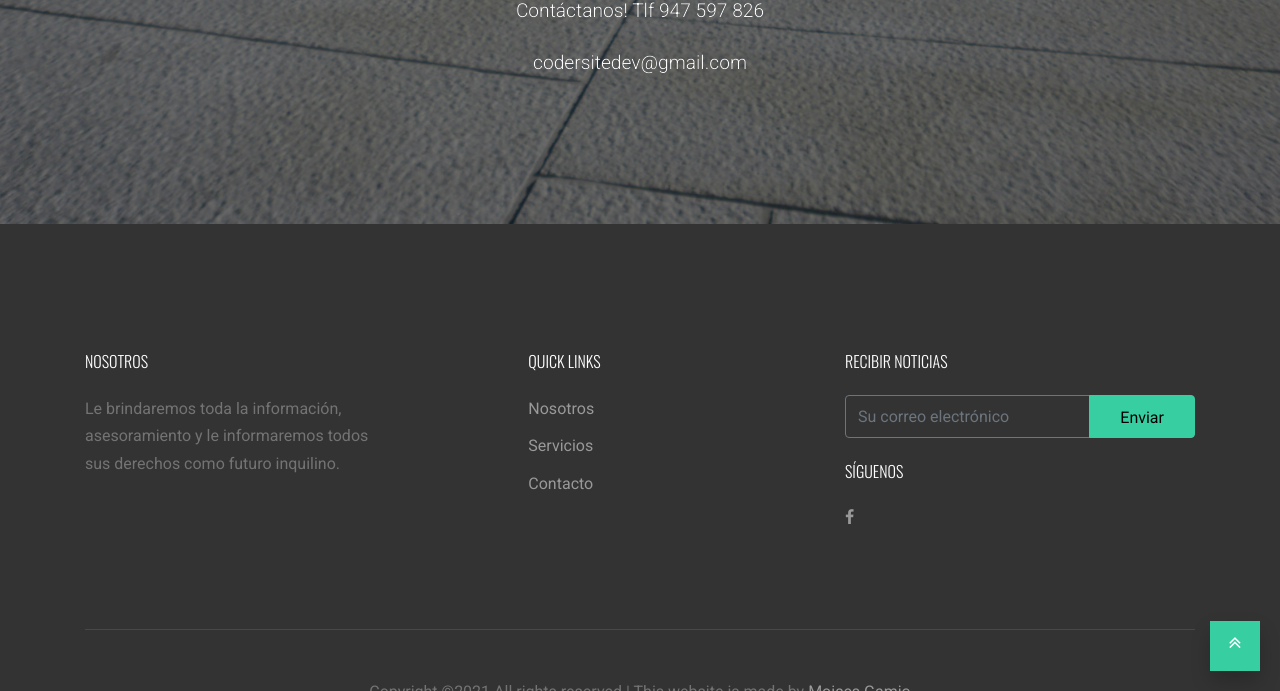
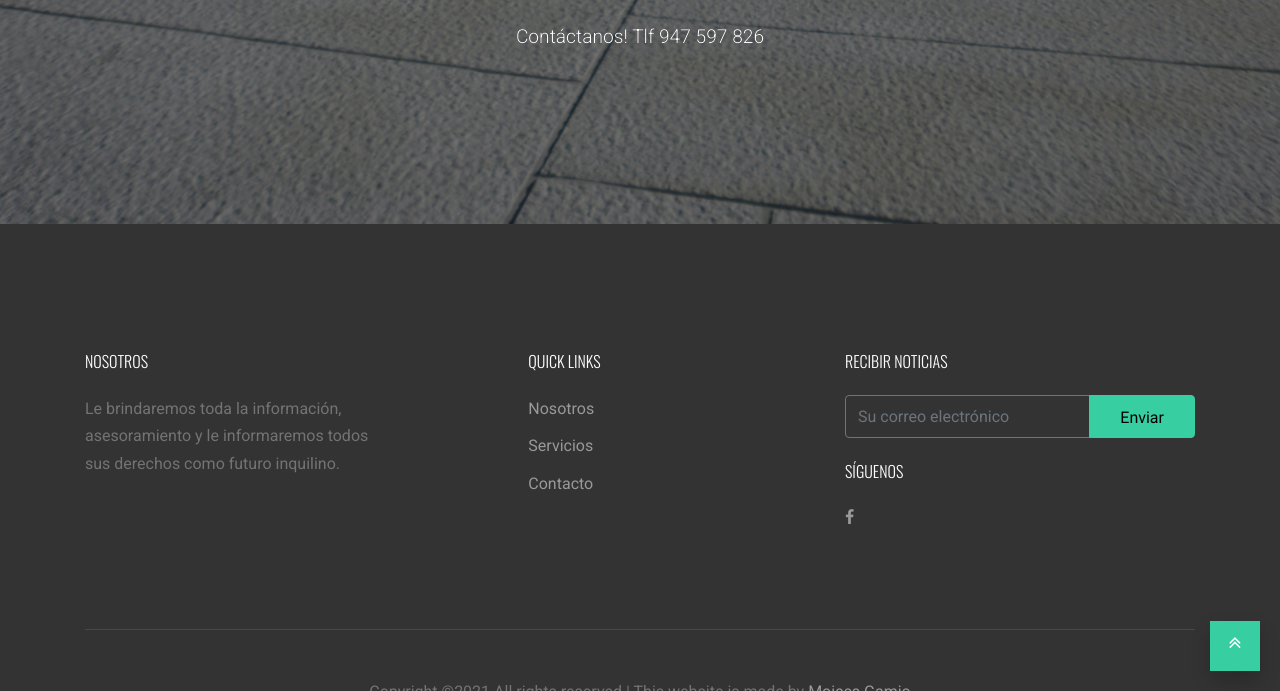
Before and after one commit to mgamio/buenalquiler, a Jekyll site: the page built from publicar.html, in a window 1280 px wide and 900 px high, scrolled down 467 px, cut to the strip 209-900 px from the top of the window. Built offline with Jekyll 4.4.1, drawn with Linux system fonts in a browser that asks for light colours; some web fonts are replaced.

Commit message:
pub
fixed align

```diff
--- a/publicar.html
+++ b/publicar.html
@@ -15,7 +15,6 @@ title: buenalquiler
             </div>
 			<br/>
 			<p class="mb-4 text-shadow">Contáctanos! Tlf 947 597 826</p>
-			<p class="mb-4 text-shadow">codersitedev@gmail.com</p>
 		  </div>
         </div>
       </div>
```
Also changed, not shown: 1 other file.
